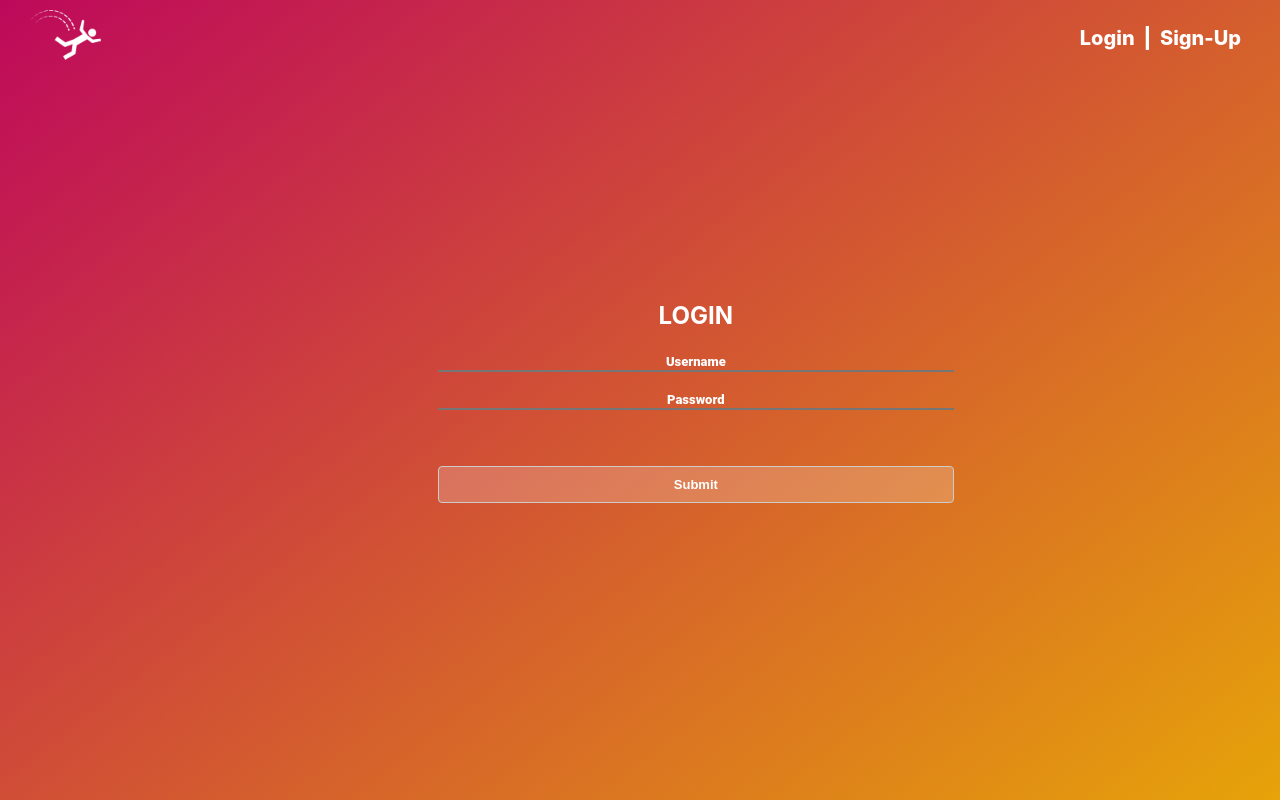
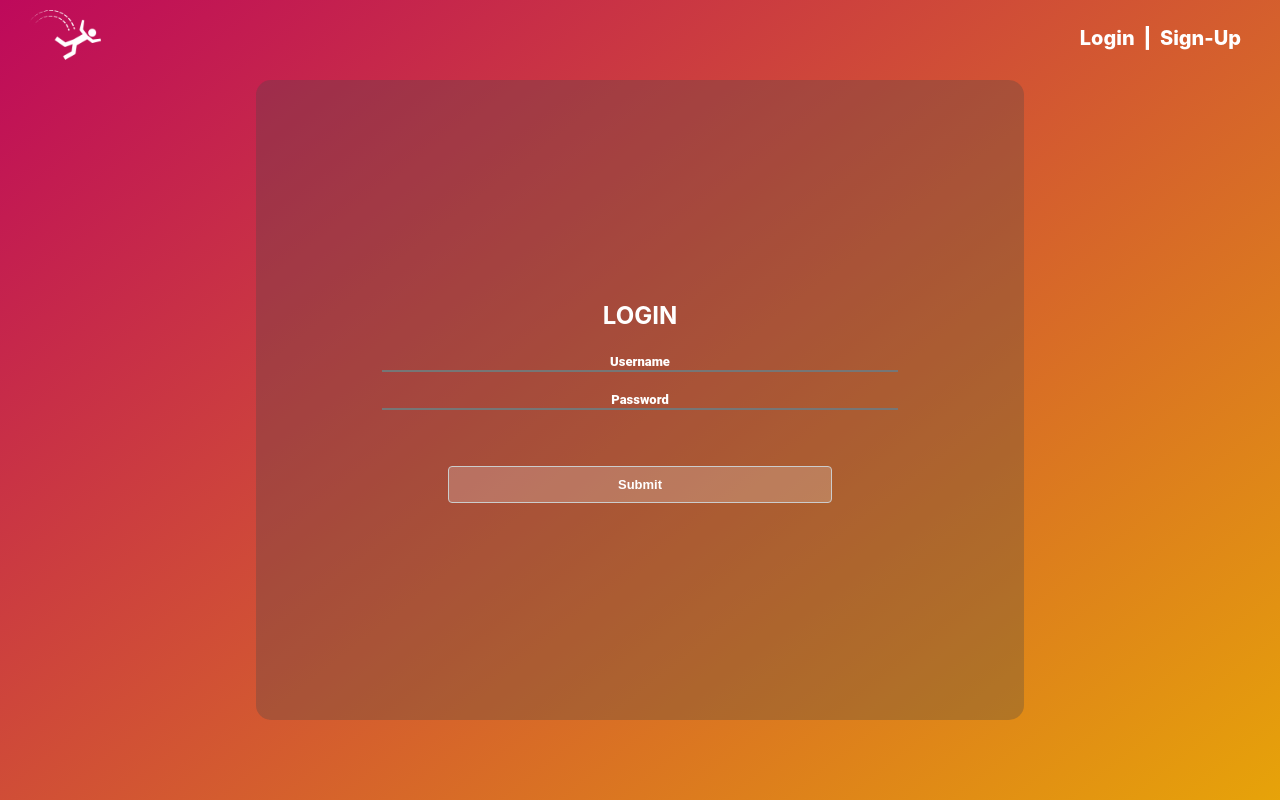
Before and after one commit to jeffjiang8/u-trippin-frontend, a React (Create React App) app: page /login in a window 1280 px wide. Shown: the top 800 px of the page. Built offline with nearby package versions, Linux system fonts and the light colour scheme.

Commit message:
updated logo

```diff
--- a/src/App.css
+++ b/src/App.css
@@ -63,9 +63,13 @@ body {
   align-items: center;
   flex-direction: column;
   height: 80vh;
-  width: 22vw;
-  padding-left: 555px;
+  width: 60%;
+  margin: 20%;
+  margin-top: 0;
+  /* padding-left: 555px; */
   text-align: center;
+  background-color: rgba(70, 70, 70, 0.3);
+  border-radius: 15px;
 }
 
 .Login {
@@ -74,8 +78,11 @@ body {
   align-items: center;
   flex-direction: column;
   height: 80vh;
-  width: 22vw;
-  padding-left: 555px;
+  width: 60%;
+  margin: 20%;
+  margin-top: 0;
+  background-color: rgba(70, 70, 70, 0.3);
+  border-radius: 15px;
 }
 
 input {
@@ -108,7 +115,7 @@ input[type=password]::placeholder {
 
 input[type=submit] {
   background: rgba(255,255,255,.2);
-  width: 100%;
+  width: 50%;
   padding: 2vh;
   border: none;
   cursor: pointer;
@@ -333,3 +340,16 @@ header {
   width: 400px;
   height: 400px
 }
+
+.banner {
+  display: flex;
+  flex-direction: row;
+  justify-content: center
+}
+
+.app-name {
+  display: flex;
+  justify-content: center;
+  font-size: 60px;
+  font-weight: 800
+}
--- a/src/Containers/HomePage.js
+++ b/src/Containers/HomePage.js
@@ -49,7 +49,10 @@ class HomePage extends Component {
         return (
             <div className="home-page">
                 <div className="home-page-logo">
-                    <img src='./images/image.png' alt="meh" />
+                    <div className="banner">
+                        <p className="app-name">UTrippin</p>
+                        <img src='./images/image.png' alt="meh" />
+                    </div>
                     <p className="slogan">Clean. Compact. Convenient.</p>
                 </div><br/><br/>
                 <div className="search-form">
```
